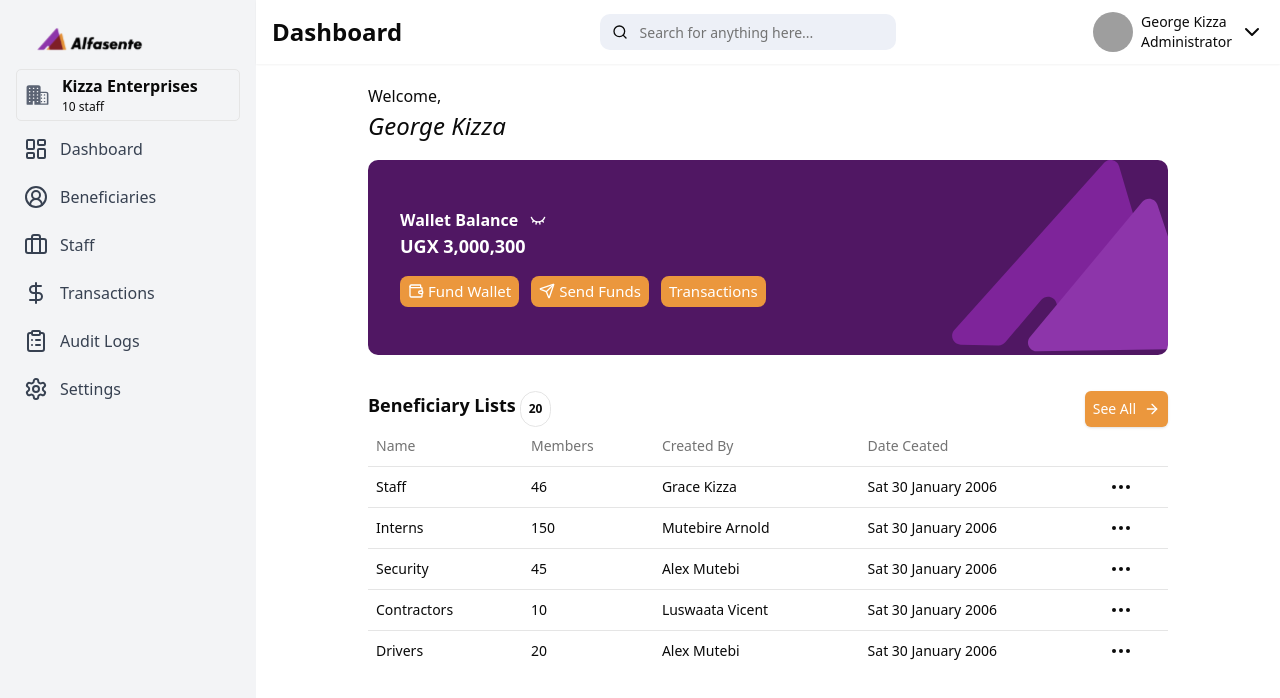
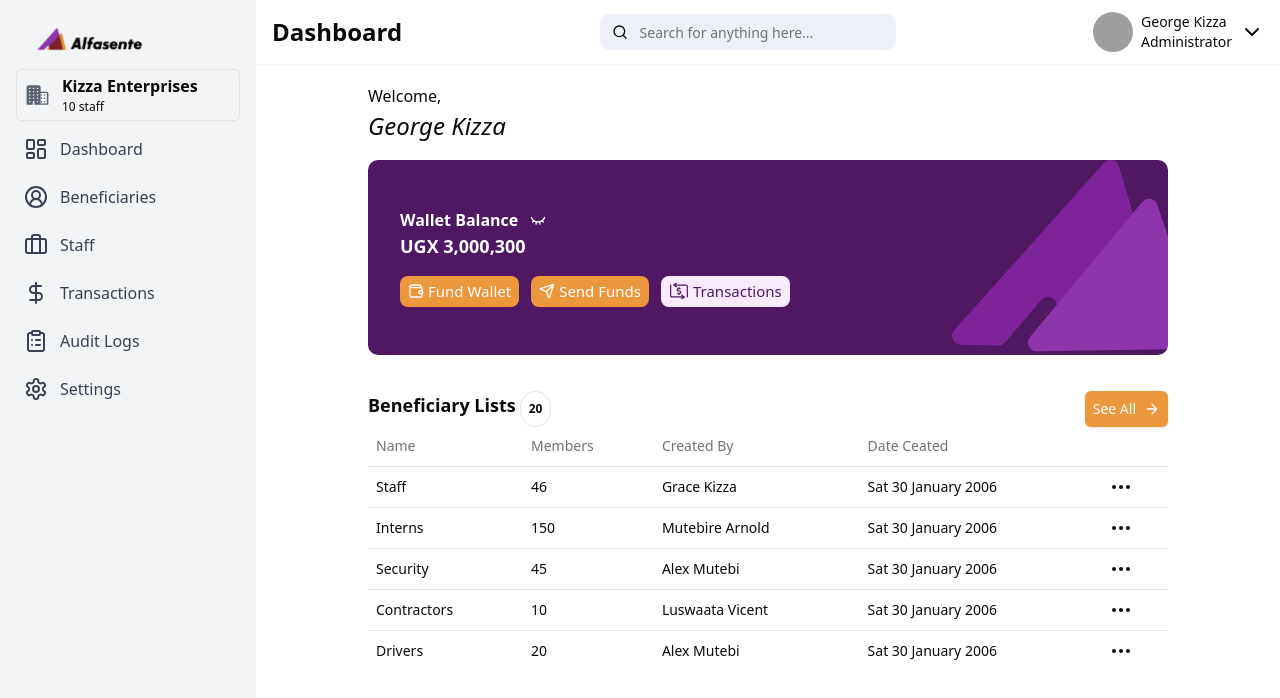
Before and after one commit to alfajiri-innovations-ltd/alfasente-ui-portal, a React (Vite) app: page / in a window 1280 px wide. Shown: the top 698 px of the page. Built offline with nearby package versions, Linux system fonts and the light colour scheme; grey boxes are pictures that could not be loaded.

Commit message:
Created the Client dashboard ui

```diff
--- a/src/components/Client/SideBar.tsx
+++ b/src/components/Client/SideBar.tsx
@@ -1,5 +1,4 @@
 import {
-
   BriefcaseIcon,
   DollarSignIcon,
   ClipboardListIcon,
--- a/src/components/Client/Tables/BeneficiariesTables.tsx
+++ b/src/components/Client/Tables/BeneficiariesTables.tsx
@@ -1,9 +1,7 @@
 import {
   Table,
   TableBody,
-
   TableCell,
-
   TableHead,
   TableHeader,
   TableRow,
--- a/src/pages/Client.tsx
+++ b/src/pages/Client.tsx
@@ -3,14 +3,7 @@ import SideBar from "@/components/Client/SideBar";
 import { Button } from "@/components/ui/button";
 import { Badge } from "@/components/ui/badge";
 
-import {
-  ArrowRight,
-  EyeClosed,
-
-  EyeOffIcon,
-  Send,
-
-} from "lucide-react";
+import { ArrowRight, EyeClosed, EyeOffIcon, Send } from "lucide-react";
 import { BeneficiariesTable } from "@/components/Client/Tables/BeneficiariesTables";
 import { useState } from "react";
 import { FundWallet } from "@/components/Client/FundWalletDialog";
@@ -62,7 +55,12 @@ function Client() {
                 <Send className="h-4 w-4" />
                 <span>Send Funds</span>
               </div>
-              <div className="flex px-2 py-1 gap-1 items-center bg-secondary text-white text-[15px] rounded-[8px]">
+              <div className="flex px-2 py-1 gap-1 items-center bg-[#F9EBFE] text-[#4F1762] text-[15px] rounded-[8px]">
+                <img
+                  src="/images/icons/transactions.svg"
+                  width={20}
+                  alt="Transactions"
+                />
                 <span>Transactions</span>
               </div>
             </div>
```
Also changed, not shown: public/images/icons/transactions.svg (added).
